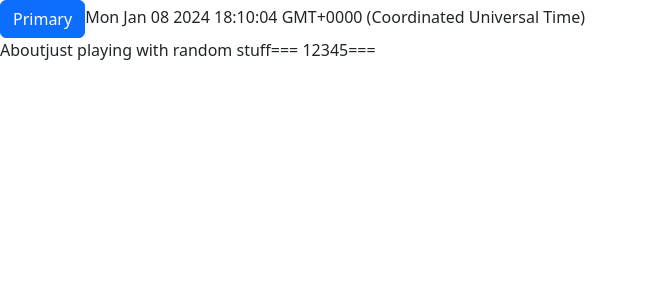
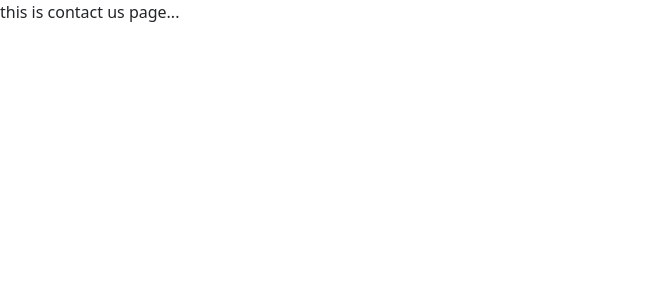
Before and after one commit to chaitanya-dange/e-store, a React (Create React App) app: page /contactus in a window 1280 px wide. Shown: the top 300 px of the page, without its empty margins (0-648 px from the left). Built offline with nearby package versions, Linux system fonts and the light colour scheme.

Commit message:
basic use of react-router-dom

```diff
--- a/package.json
+++ b/package.json
@@ -10,6 +10,7 @@
     "react": "^18.2.0",
     "react-bootstrap": "^2.9.2",
     "react-dom": "^18.2.0",
+    "react-router-dom": "^6.21.1",
     "react-scripts": "5.0.1",
     "web-vitals": "^2.1.4"
   },
--- a/src/App.js
+++ b/src/App.js
@@ -1,15 +1,20 @@
 import logo from './logo.svg';
 import './App.css';
 import Button from 'react-bootstrap/Button';
-import About from './components/About'
+import About from './pages/About'
+import {BrowserRouter, Route, Routes} from 'react-router-dom'
+import ContactUs from './pages/ContactUs';
 
 
 function App() {
   return (
     <>
-    <Button variant="primary">Primary</Button>
-    {new Date().toString()}
-    <About title={"this is about awesome===  "}  descs={"just playing with random stuff===  "} desc={"12345===  "}/>
+    <BrowserRouter>
+        <Routes>
+             <Route path='/about' element={<About/>}/>
+             <Route  path='/contactus' element={<ContactUs/>}/>
+        </Routes>
+    </BrowserRouter>
     </>
   );
 }
--- /dev/null
+++ b/src/pages/About.jsx
@@ -0,0 +1,9 @@
+import React from 'react'
+
+const About = () => {
+  return (
+    <div>this is page About</div>
+  )
+}
+
+export default About
--- /dev/null
+++ b/src/pages/ContactUs.jsx
@@ -0,0 +1,9 @@
+import React from 'react'
+
+const ContactUs = () => {
+  return (
+    <div>this is contact us page...</div>
+  )
+}
+
+export default ContactUs
```
Also changed, not shown: 1 other file (tests, documents, lock files or other folders).
